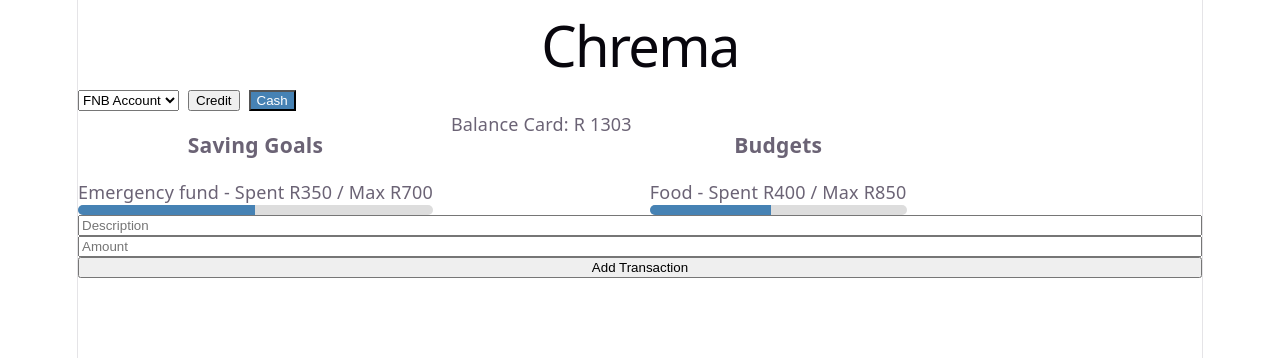
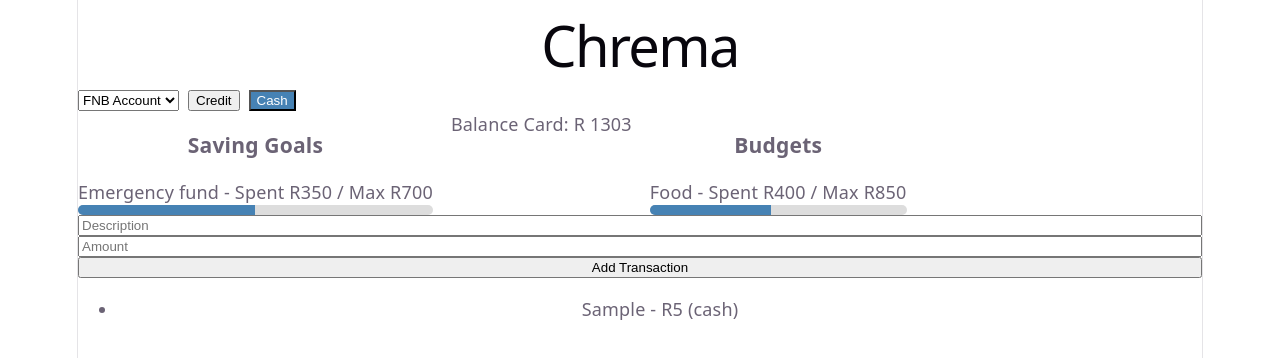
Before and after one commit to EricMoreland/Chrema_Phase_2, a React (Vite) app: page / in a window 1280 px wide. Both pictures are taken after typing "Sample", "5" into the empty fields and a click on the button "Add Transaction". Shown: the top 358 px of the page. Built offline with nearby package versions, Linux system fonts and the light colour scheme.

Commit message:
Create transaction history

```diff
--- a/src/App.jsx
+++ b/src/App.jsx
@@ -64,6 +64,14 @@ function App() {
       />
 
       <button onClick={handleAddTransaction}>Add Transaction</button>
+
+      <ul>
+        {transactions.map((transaction) => (
+          <li key={transaction.id}>
+            {transaction.description} - R{transaction.amount} ({transaction.type})
+          </li>
+        ))}
+      </ul>
     </>
   )
 }
```
